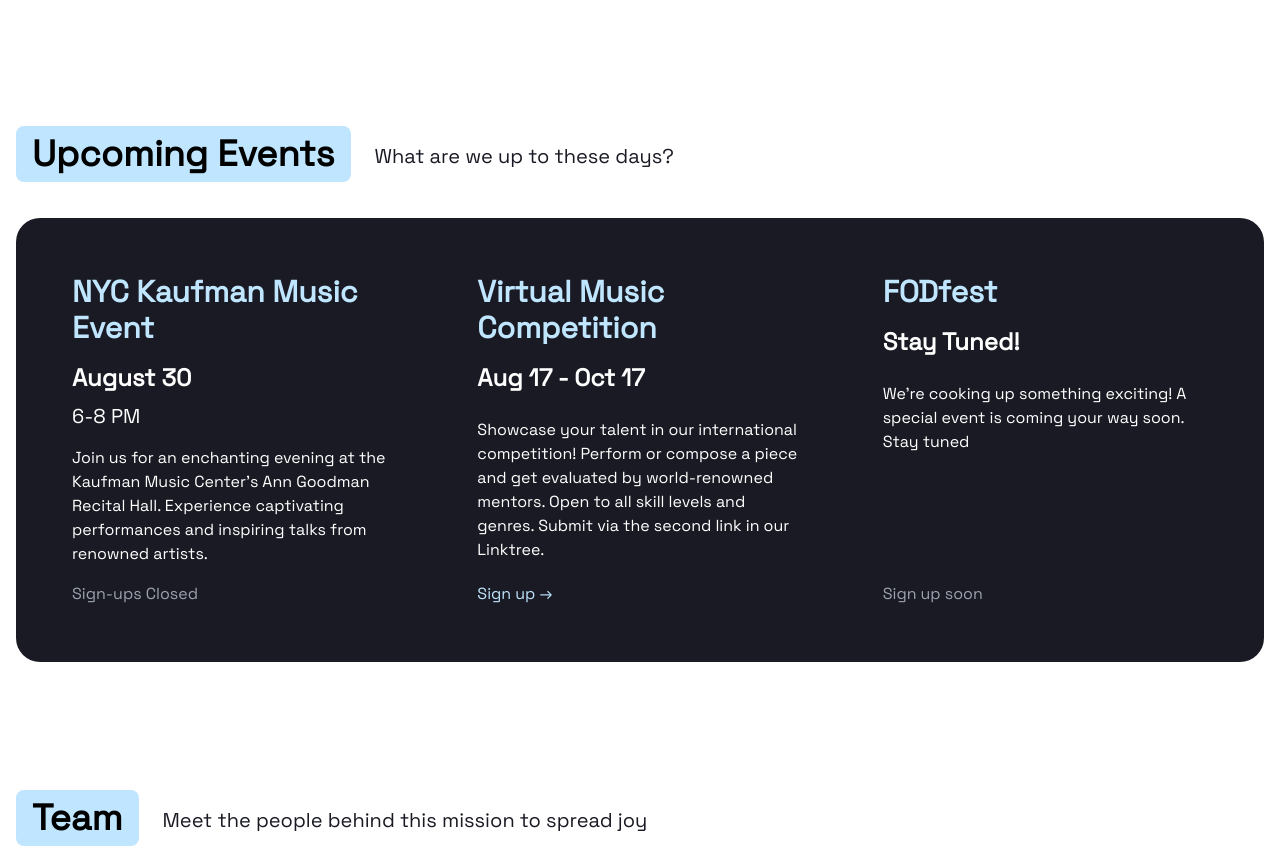
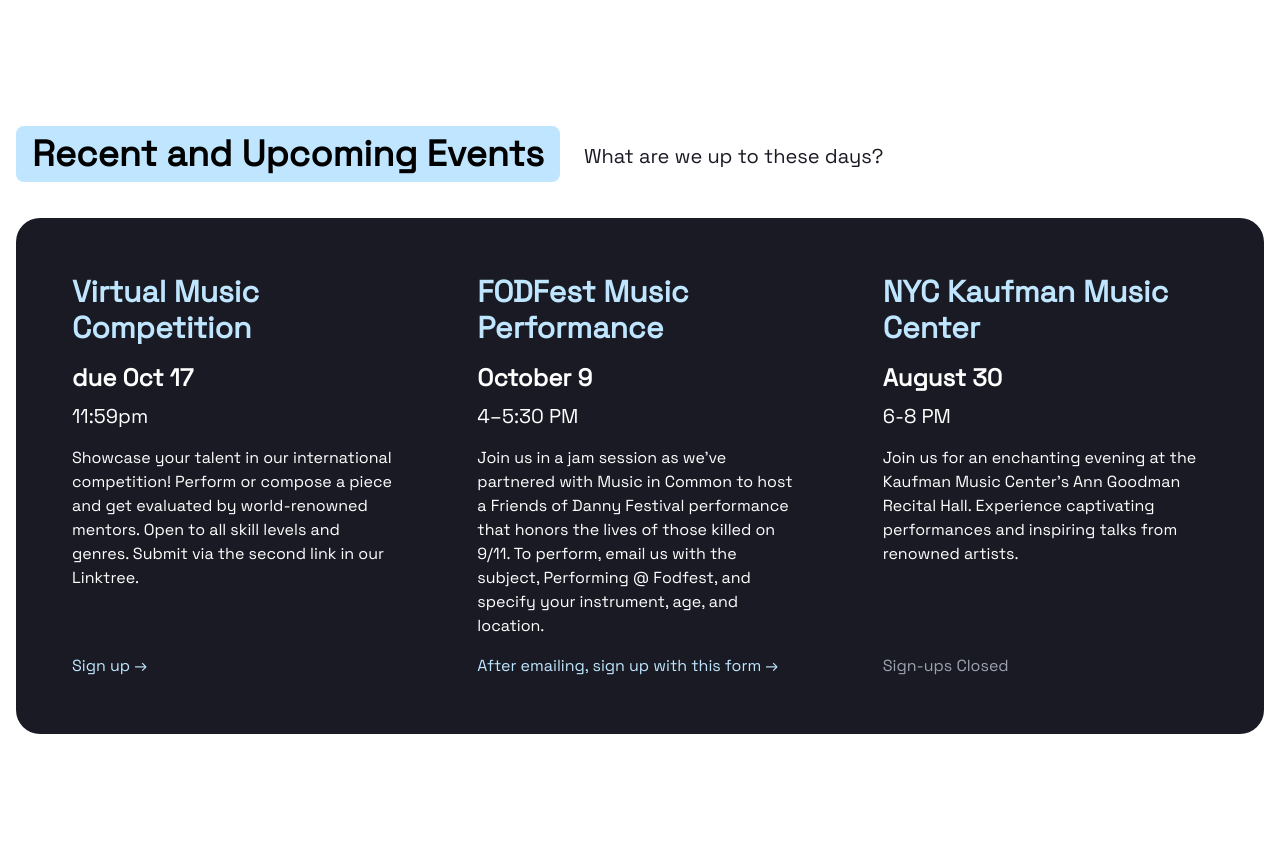
Before and after one commit to prsuyal/musical-memories, a React (Create React App) app: page / in a window 1280 px wide. Shown: the part 1960-2820 px from the top of the page. Built offline with nearby package versions, Linux system fonts and the light colour scheme.

Commit message:
updates post-kaufman

```diff
--- a/src/components/Home/UpcomingEvents.js
+++ b/src/components/Home/UpcomingEvents.js
@@ -65,18 +65,9 @@
 
   const events = [
     {
-      title: "NYC Kaufman Music Event",
-      date: "August 30",
-      time: "6-8 PM",
-      description:
-        "Join us for an enchanting evening at the Kaufman Music Center's Ann Goodman Recital Hall. Experience captivating performances and inspiring talks from renowned artists.",
-      ctaText: "Sign-ups Closed",
-      isDisabled: true,
-    },
-    {
       title: "Virtual Music Competition",
-      date: "Aug 17 - Oct 17",
-      time: "",
+      date: "due Oct 17",
+      time: "11:59pm",
       description:
         "Showcase your talent in our international competition! Perform or compose a piece and get evaluated by world-renowned mentors. Open to all skill levels and genres. Submit via the second link in our Linktree.",
       ctaText: "Sign up",
@@ -84,12 +75,22 @@
         "https://docs.google.com/forms/d/e/1FAIpQLSeATaamZsgcEnsmwqS8X3_AGrxWm46culJ4mbKskECFlgkqhQ/viewform",
     },
     {
-      title: "FODfest",
-      date: "Stay Tuned!",
-      time: "",
+      title: "FODFest Music Performance",
+      date: "October 9",
+      time: "4–5:30 PM",
       description:
-        "We're cooking up something exciting! A special event is coming your way soon. Stay tuned",
-      ctaText: "Sign up soon",
+        "Join us in a jam session as we've partnered with Music in Common to host a Friends of Danny Festival performance that honors the lives of those killed on 9/11. To perform, email us with the subject, Performing @ Fodfest, and specify your instrument, age, and location.",
+      ctaText: "After emailing, sign up with this form",
+      ctaLink:
+        "https://docs.google.com/forms/d/e/1FAIpQLSf5FHPrrmYlFrDqOer0lluhrq5vIIkHj0UJLdI_kQxiEKIzJQ/viewform",
+    },
+    {
+      title: "NYC Kaufman Music Center",
+      date: "August 30",
+      time: "6-8 PM",
+      description:
+        "Join us for an enchanting evening at the Kaufman Music Center's Ann Goodman Recital Hall. Experience captivating performances and inspiring talks from renowned artists.",
+      ctaText: "Sign-ups Closed",
       isDisabled: true,
     },
   ];
@@ -125,7 +126,7 @@
     <section className="max-w-7xl mx-auto py-8 md:py-16 px-4">
       <div className="flex items-center mb-8 flex-col md:flex-row">
         <h2 className="text-3xl md:text-4xl font-bold bg-mm-blue inline-block px-4 py-2 rounded-lg mb-4 md:mb-1">
-          Upcoming Events
+          Recent and Upcoming Events
         </h2>
         <p className="text-lg md:text-xl text-mm-dark md:ml-6 text-center md:text-left">
           What are we up to these days?
--- a/src/pages/Impact.js
+++ b/src/pages/Impact.js
@@ -1,6 +1,6 @@
 import React, { useRef } from 'react';
 import ImpactImage from '../assets/images/impact.svg';
-import Gallery from '../assets/images/gallary.png';
+import Gallery from '../assets/images/gallery_extract.png';
 import Footer from '../components/Footer';
 import { Helmet } from 'react-helmet';
 
```
Also changed, not shown: 1 other file (tests, documents, lock files or other folders).
